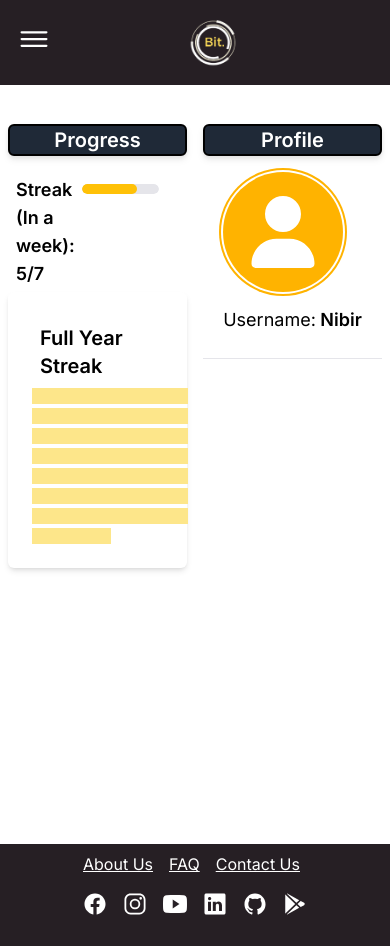
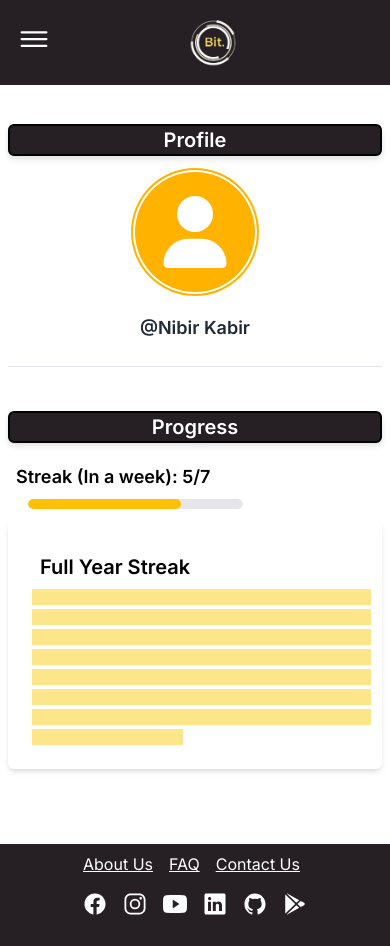
Before and after one commit to mirzaazwad/bit-NaN, a Next.js app in the folder client/: page /dashboard in a window 390 px wide. Built offline with nearby package versions, Linux system fonts and the light colour scheme.

Commit message:
Responsiveness

```diff
--- a/client/app/config/theme/reusable.theme.ts
+++ b/client/app/config/theme/reusable.theme.ts
@@ -1 +1 @@
-export const HeaderBarTheme: string = "bg-gray-800 border-2 border-black rounded-md flex justify-center drop-shadow-md";
+export const HeaderBarTheme: string = "bg-bitBrown border-2 border-black rounded-md flex justify-center drop-shadow-md";
--- a/client/app/components/profile/Profile.tsx
+++ b/client/app/dashboard/components/profile/Profile.tsx
@@ -12,9 +12,8 @@ const Profile = () => {
                         <Avatar color="yellow" bordered size="xxl" circle/>
                     </div>
                     <div>
-                        <div className="flex flex-row mt-2">
-                            <h3 className="font-normal text-lg">Username: </h3>&nbsp;
-                            <h3 className="font-semibold text-lg">Nibir</h3>
+                        <div className="flex flex-row items-center justify-center mt-4">
+                            <h3 className="font-semibold text-lg text-gray-800">@Nibir Kabir</h3>
                         </div>
                     </div>
                 </div>
--- a/client/app/components/progress/WeeklyProgress.component.tsx
+++ b/client/app/dashboard/components/progress/WeeklyProgress.component.tsx
@@ -5,8 +5,8 @@ const WeeklyProgress = ({days}: {days: number}) => {
     const percent = (days/7) * 100;
     return(
         <>
-            <div className="flex flex-row px-2 py-1">
-                <div className="font-semibold text-lg text-black w-1/3">Streak (In a week): {days}/7 </div>
+            <div className="flex lg:flex-row flex-col px-2 py-1">
+                <div className="font-semibold text-lg text-black lg:w-1/3 w-full">Streak (In a week): {days}/7 </div>
                 <div className = "w-2/3 inline-block mr-2">
                 <ProgressLine
                     className="w-full"
--- a/client/app/dashboard/page.tsx
+++ b/client/app/dashboard/page.tsx
@@ -1,13 +1,13 @@
 "use client";
 import NavBar from "../components/navbar-main/navbar";
-import Profile from "../components/profile/Profile";
-import ProgresWrapper from "../components/progress/ProgressWrapper.component";
+import Profile from "./components/profile/Profile";
+import ProgresWrapper from "./components/progress/ProgressWrapper.component";
 const Dashboard = () => {
   return (
         <div className="pt-12">
-            <div className="flex flex-row pt-16">
-                <div className="p-2 w-1/2"><ProgresWrapper/></div>
-                <div className="p-2 w-1/2"><Profile/></div>
+            <div className="flex md:flex-row flex-col pt-16">
+                <div className="p-2 lg:w-1/2 w-full"><Profile/></div>
+                <div className="p-2 lg:w-1/2 w-full"><ProgresWrapper/></div>
             </div>
 
         </div>
```
Also changed, not shown: client/app/dashboard/components/progress/DailyProgress.component.tsx (renamed from client/app/components/progress/DailyProgress.component.tsx), client/app/dashboard/components/progress/ProgressWrapper.component.tsx (renamed from client/app/components/progress/ProgressWrapper.component.tsx).
